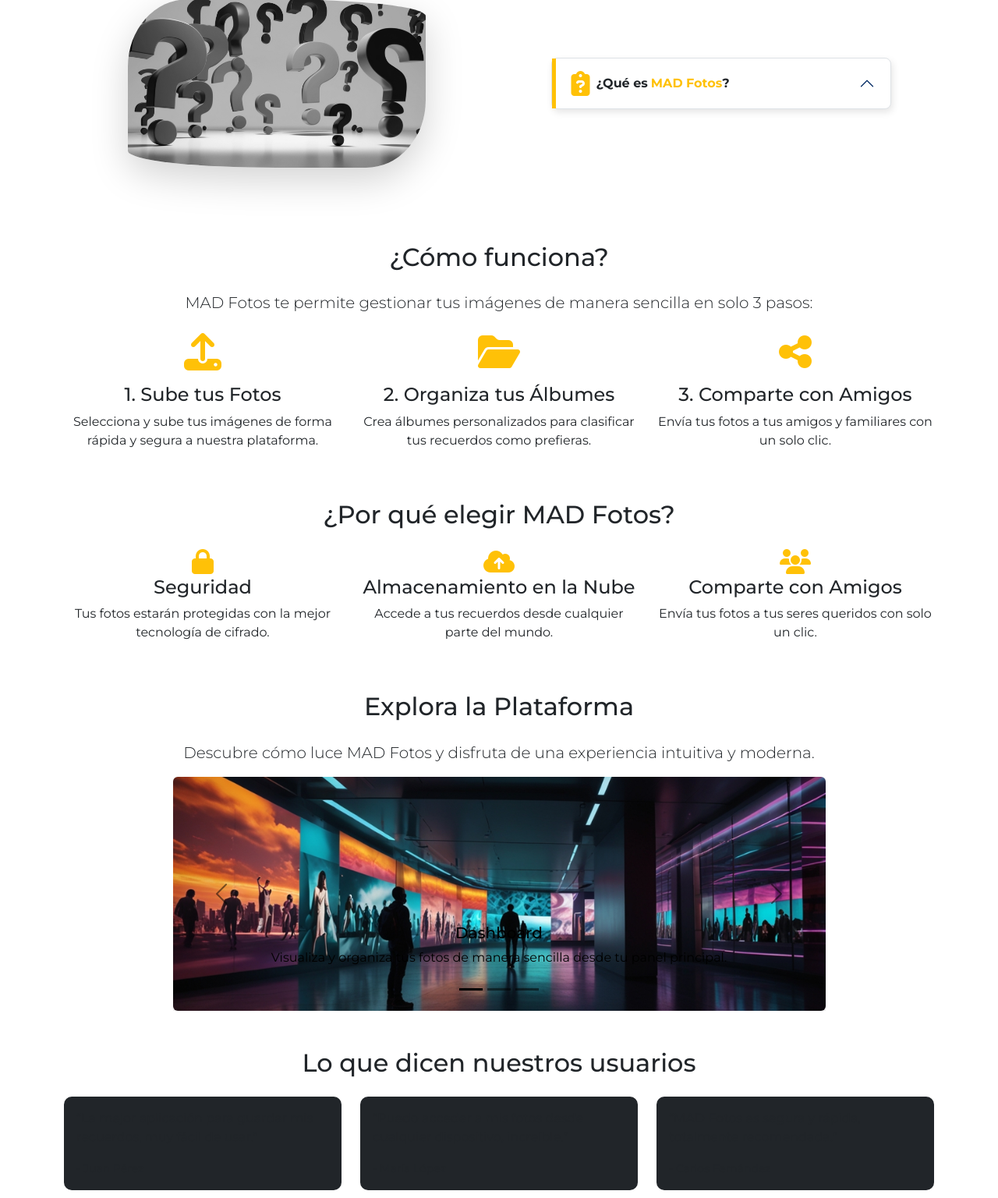
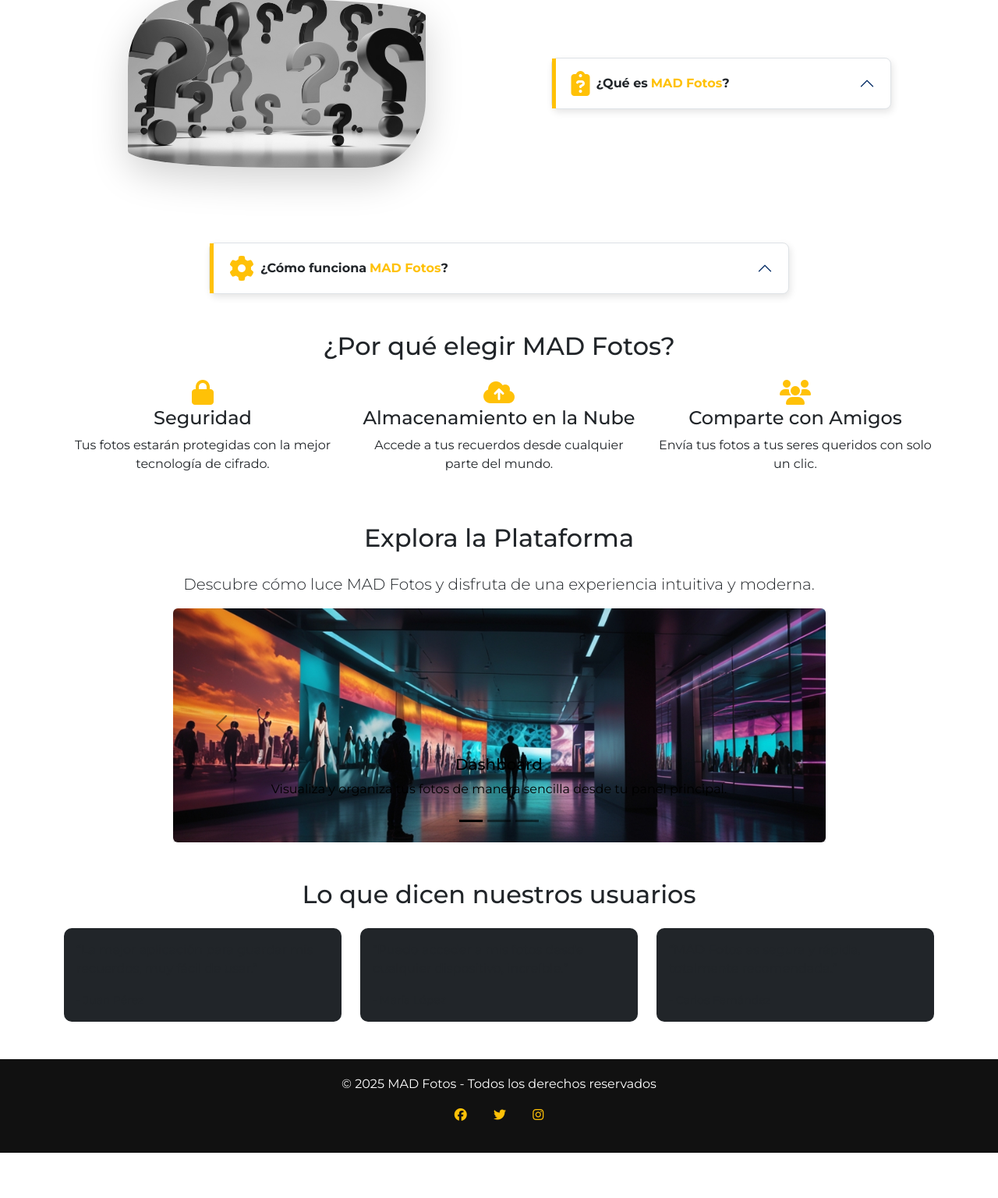
Before and after one commit to miltonfruiz/madfotos, a Flask app: page / in a window 1280 px wide. Shown: the part 897-2433 px from the top of the page at 78% size. After the commit the page ends 2375 px from the top, so only its background shows below. Run offline with Flask 3, Linux system fonts and the light colour scheme; some libraries are stand-ins or nearby versions; some web fonts are replaced.

Commit message:
Actualización 24/02: Creación de accordion ¿Como funciona?

```diff
--- a/static/javascript/app.js
+++ b/static/javascript/app.js
@@ -22,7 +22,7 @@ document.addEventListener("DOMContentLoaded", function () {
     }, 50);
   });
 });
-/*---------- Apertura/Cierre acordeón automaticao ----------*/
+/*---------- Apertura/Cierre acordeón ¿Que es? ----------*/
 document.addEventListener("DOMContentLoaded", function () {
   const accordionButton = document.getElementById("accordionButton");
   const collapseInfo = document.getElementById("collapseInfo");
--- a/static/style.css
+++ b/static/style.css
@@ -42,6 +42,7 @@ li {
   max-height: 300px;
   object-fit: cover;
 }
+.fa-gear,
 .fa-clipboard-question,
 .feature-icon {
   font-size: 2rem;
@@ -95,6 +96,11 @@ footer a {
 }
 .accordion-item {
   max-width: 80%;
+  border-radius: 8px !important;
+  box-shadow: 2px 4px 10px rgba(0, 0, 0, 0.1);
+}
+#container-accordionHowItWorks {
+  max-width: 100%;
   border-radius: 8px !important;
   box-shadow: 2px 4px 10px rgba(0, 0, 0, 0.1);
 }
--- a/templates/presentacion.html
+++ b/templates/presentacion.html
@@ -122,41 +122,65 @@
       </div>
     </section>
 
-    <!-- Sección ¿Cómo Funciona? -->
-    <section class="container my-5 text-center">
-      <h2 class="mb-4">¿Cómo funciona?</h2>
+    <!-- Sección ¿Cómo Funciona? en un Acordeón -->
+    <section class="container my-5 d-flex justify-content-center">
+      <div class="col-lg-8">
+        <div class="accordion" id="accordionHowItWorks">
+          <div
+            id="container-accordionHowItWorks"
+            class="accordion-item accordion w-100"
+          >
+            <h2 class="accordion-header fw-bold text-dark mx-0">
+              <button
+                id="accordionButtonHow"
+                class="accordion-button fw-bold text-dark"
+                type="button"
+                data-bs-toggle="collapse"
+                data-bs-target="#collapseHowItWorks"
+                aria-expanded="true"
+                aria-controls="collapseHowItWorks"
+              >
+                <i class="fa-solid fa-gear me-2"></i> ¿Cómo funciona
+                <span class="text-warning ms-1"> MAD Fotos</span>?
+              </button>
+            </h2>
+            <div
+              id="collapseHowItWorks"
+              class="accordion-collapse collapse"
+              data-bs-parent="#accordionHowItWorks"
+            >
+              <div class="accordion-body text-center">
                 <p class="lead">
-        MAD Fotos te permite gestionar tus imágenes de manera sencilla en solo 3
-        pasos:
+                  MAD Fotos te permite gestionar tus imágenes de manera sencilla
+                  en solo 3 pasos:
                 </p>
-
                 <div class="row mt-4">
                   <div class="col-md-4">
-          <i class="fa-solid fa-upload feature-icon text-warning fa-3x"></i>
+                    <i class="fa-solid fa-upload text-warning fa-3x"></i>
                     <h4 class="mt-3">1. Sube tus Fotos</h4>
                     <p>
-            Selecciona y sube tus imágenes de forma rápida y segura a nuestra
-            plataforma.
+                      Selecciona y sube tus imágenes de forma rápida y segura.
                     </p>
                   </div>
-
                   <div class="col-md-4">
-          <i
-            class="fa-solid fa-folder-open feature-icon text-warning fa-3x"
-          ></i>
+                    <i class="fa-solid fa-folder-open text-warning fa-3x"></i>
                     <h4 class="mt-3">2. Organiza tus Álbumes</h4>
                     <p>
-            Crea álbumes personalizados para clasificar tus recuerdos como
-            prefieras.
+                      Crea álbumes personalizados para clasificar tus recuerdos.
                     </p>
                   </div>
-
                   <div class="col-md-4">
-          <i
-            class="fa-solid fa-share-nodes feature-icon text-warning fa-3x"
-          ></i>
+                    <i class="fa-solid fa-share-nodes text-warning fa-3x"></i>
                     <h4 class="mt-3">3. Comparte con Amigos</h4>
-          <p>Envía tus fotos a tus amigos y familiares con un solo clic.</p>
+                    <p>
+                      Envía tus fotos a tus amigos y familiares con un solo
+                      clic.
+                    </p>
+                  </div>
+                </div>
+              </div>
+            </div>
+          </div>
         </div>
       </div>
     </section>
```
Lines whose indentation alone changed are shown as unchanged.
